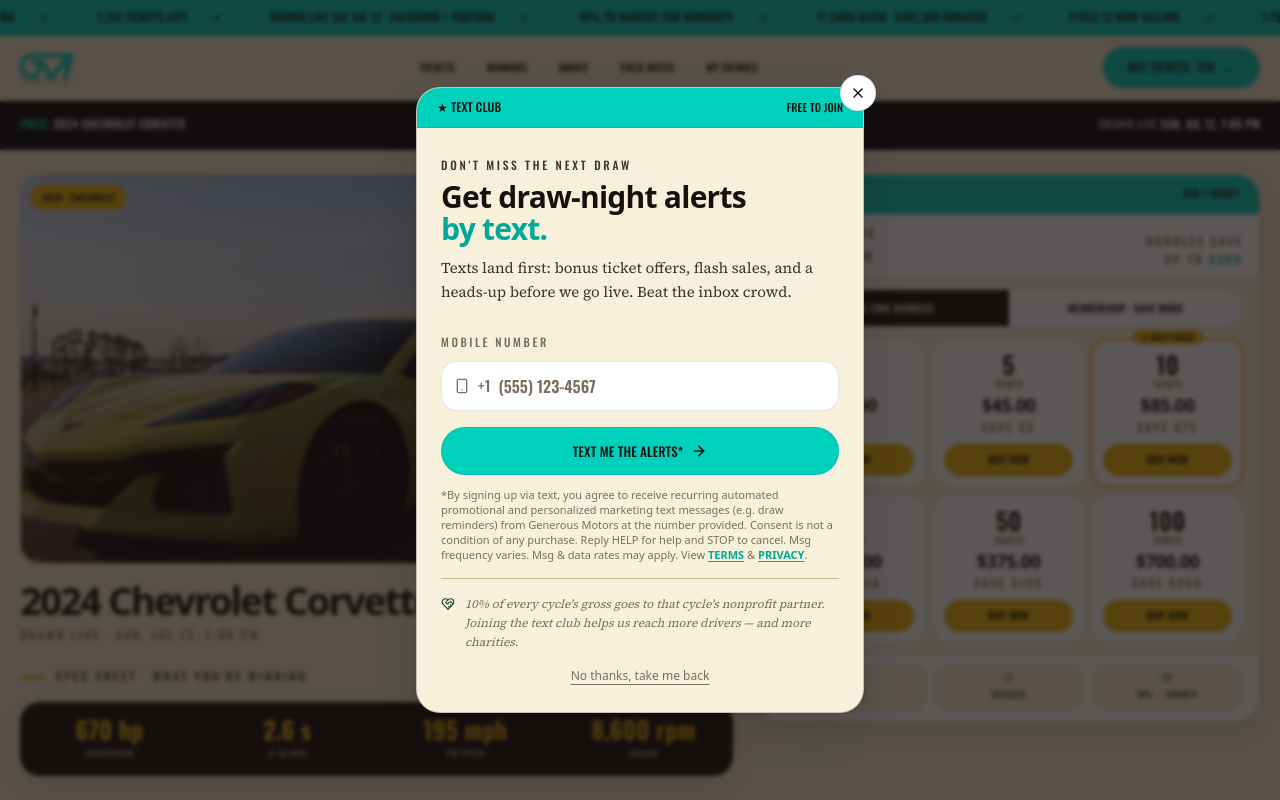
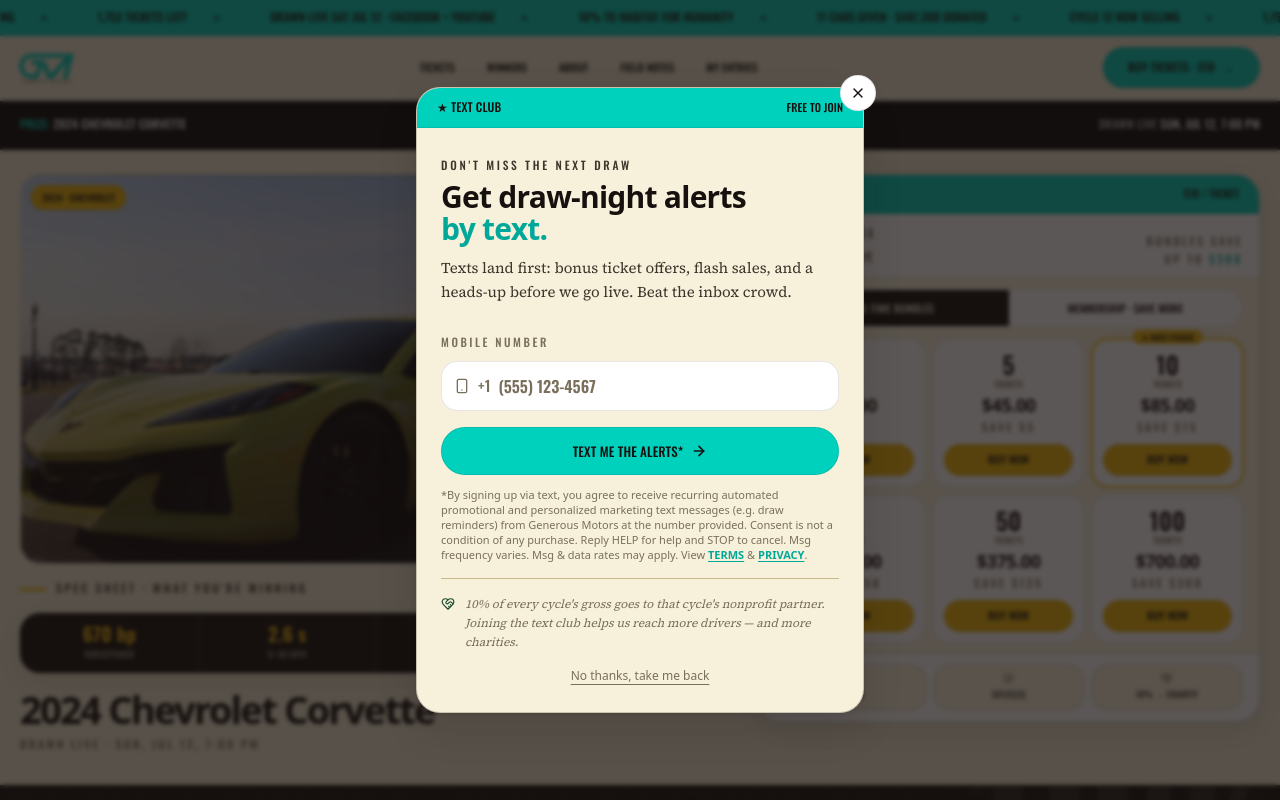
Before and after one commit to da7a90-backup/gmdemo, a Next.js app: page /tickets in a window 1280 px wide. Shown: the top 800 px of the page. Built offline with nearby package versions, Linux system fonts and the light colour scheme; grey boxes are pictures that could not be loaded; a web font is replaced by a local one.

Commit message:
Fix: smaller spec band moved directly under gallery

```diff
--- a/src/app/tickets/tickets-buy.tsx
+++ b/src/app/tickets/tickets-buy.tsx
@@ -103,7 +103,30 @@
 
           </div>
 
-          {/* Car name + draw date — under the gallery */}
+          {/* SPEC SHEET — headline figures, right under the gallery */}
+          <div className="mt-3">
+            <div className="flex items-baseline justify-between gap-3">
+              <p className="section-eyebrow on-paper section-eyebrow-rule">Spec sheet · what you&apos;re winning</p>
+              <Label tone="brass" variant="outline" size="sm">As configured</Label>
+            </div>
+
+            <dl className="mt-3 grid grid-cols-2 sm:grid-cols-4 sm:divide-x divide-paper/10 bg-ink text-paper rounded-xl overflow-hidden border border-ink/10 shadow-soft">
+              {v.headlineSpecs.map((s) => (
+                <div key={s.label} className="px-2.5 py-2.5 text-center">
+                  <dd className="font-condensed numeral font-bold text-brass leading-none" style={{ fontSize: "clamp(1.15rem, 1.5vw, 1.5rem)" }}>
+                    {s.decimals ? (
+                      <>{s.value.toFixed(s.decimals)}{s.suffix}</>
+                    ) : (
+                      <AnimatedCounter value={s.value} suffix={s.suffix} />
+                    )}
+                  </dd>
+                  <dt className="mt-1 font-condensed uppercase tracking-[0.22em] text-[9px] text-paper/60">{s.label}</dt>
+                </div>
+              ))}
+            </dl>
+          </div>
+
+          {/* Car name + draw date — under the spec band */}
           <div className="mt-4">
             <h1 className="hero-headline" style={{ fontSize: "clamp(1.5rem, 3vw, 2.5rem)", lineHeight: "1.05" }}>
               {v.year} {v.make} {v.model}
@@ -111,29 +134,6 @@
             <p className="mt-1.5 dateline on-paper">
               Drawn live · {niceWeekday(activeDraw.drawDateISO)}
             </p>
-          </div>
-
-          {/* SPEC SHEET — headline figures + grouped data, right under the gallery */}
-          <div className="mt-5">
-            <div className="flex items-baseline justify-between gap-3">
-              <p className="section-eyebrow on-paper section-eyebrow-rule">Spec sheet · what you&apos;re winning</p>
-              <Label tone="brass" variant="outline" size="sm">As configured</Label>
-            </div>
-
-            <dl className="mt-3 grid grid-cols-2 sm:grid-cols-4 sm:divide-x divide-paper/10 bg-ink text-paper rounded-xl overflow-hidden border border-ink/10 shadow-soft">
-              {v.headlineSpecs.map((s) => (
-                <div key={s.label} className="px-3 py-3.5 text-center">
-                  <dd className="font-condensed numeral font-bold text-brass leading-none" style={{ fontSize: "clamp(1.4rem, 1.9vw, 1.9rem)" }}>
-                    {s.decimals ? (
-                      <>{s.value.toFixed(s.decimals)}{s.suffix}</>
-                    ) : (
-                      <AnimatedCounter value={s.value} suffix={s.suffix} />
-                    )}
-                  </dd>
-                  <dt className="mt-1.5 font-condensed uppercase tracking-[0.22em] text-[9px] text-paper/60">{s.label}</dt>
-                </div>
-              ))}
-            </dl>
           </div>
         </div>
 
```
